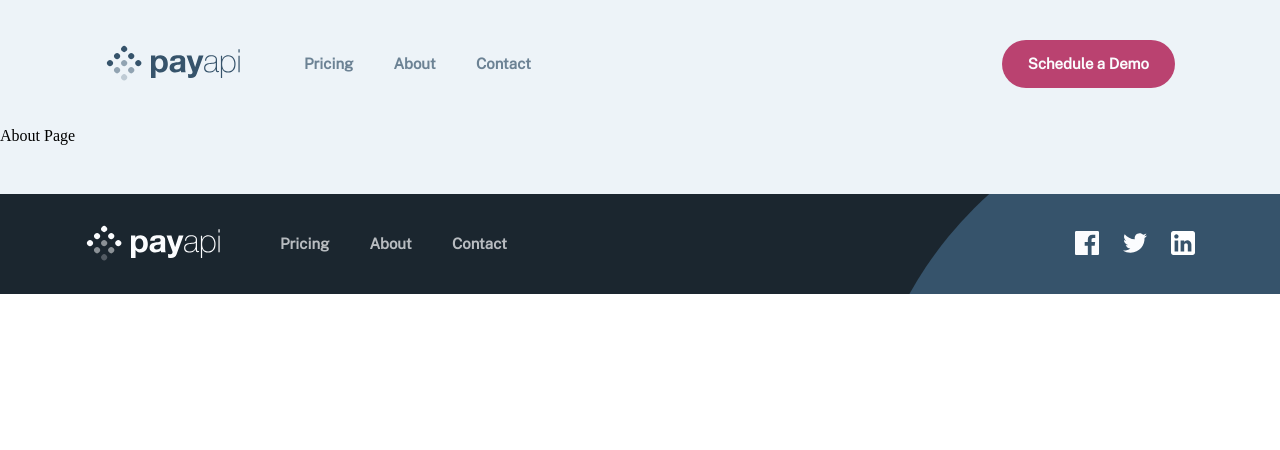
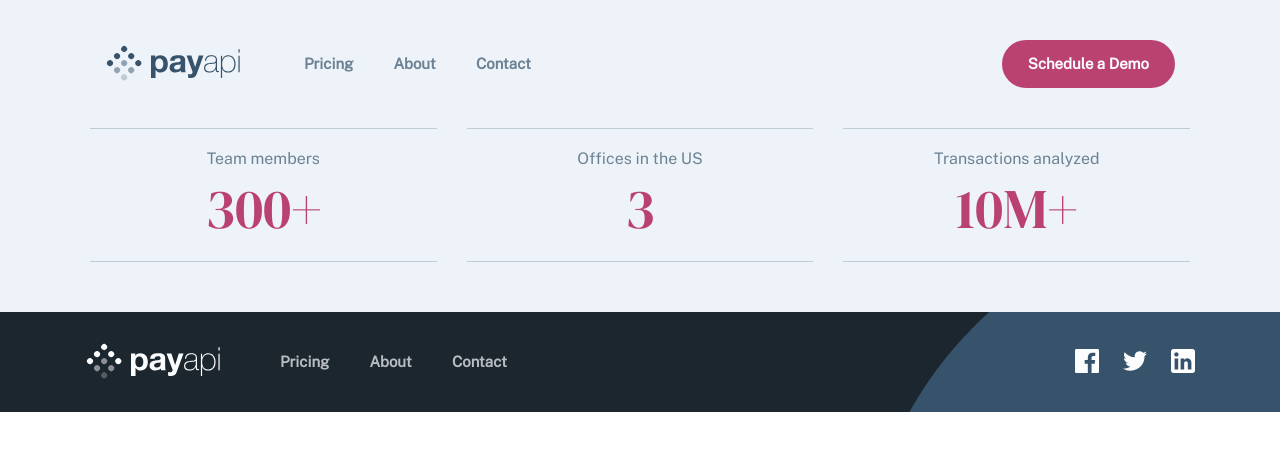
Before and after one commit to ljubica-work/payapi-multi-page-website, a React (Create React App) app: page /about in a window 1280 px wide. Shown: the top 450 px of the page. Built offline with nearby package versions, Linux system fonts and the light colour scheme.

Commit message:
infographic component for about page

```diff
--- /dev/null
+++ b/src/components/Infographic/Infographic.scss
@@ -0,0 +1,87 @@
+@import '../../styles/base.scss';
+
+.infographic {
+  text-align: center;
+
+  @include md {
+    display: flex;
+    justify-content: space-between;
+  }
+
+  @include lg {
+    max-width: 1100px;
+    margin: 0 auto;
+  }
+}
+
+.infographic__title {
+  @include simple-text(16px, 28px);
+  color: $sanJuanBlue;
+  opacity: 0.7;
+
+  @include md {
+    margin-top: 16px;
+  }
+}
+
+.infographic__number {
+  @include title-h2(56px, 72px);
+  color: $darkPink;
+
+  @include md {
+    margin-bottom: 16px;
+  }
+}
+
+.infographic__divider {
+  width: 100%;
+  height: 1px;
+  background-color: $sanJuanBlue;
+  opacity: 0.25;
+  display: none;
+  @include md {
+    display: block;
+  }
+}
+
+.infographic__card:first-child {
+  .infographic__divider:first-child {
+    display: block;
+    margin-bottom: 16px;
+    @include md {
+      margin-bottom: 0;
+    }
+  }
+}
+
+.infographic__card:last-child {
+  .infographic__divider:last-child {
+    display: block;
+    margin-top: 16px;
+    @include md {
+      margin-top: 0;
+    }
+  }
+}
+
+.infographic__card {
+  margin-bottom: 32px;
+  margin-right: 10px;
+  width: 100%;
+
+  @include md {
+    margin-bottom: 0;
+  }
+
+  @include lg {
+    margin-right: 30px;
+  }
+
+  &:last-child {
+    margin-bottom: none;
+
+    @include md {
+      margin-right: 0;
+    }
+  }
+}
--- /dev/null
+++ b/src/components/Infographic/index.jsx
@@ -0,0 +1,34 @@
+import React from 'react';
+
+import './Infographic.scss';
+
+const info = [
+  {
+    title: 'Team members',
+    number: '300+',
+  },
+  {
+    title: 'Offices in the US',
+    number: '3',
+  },
+  {
+    title: 'Transactions analyzed',
+    number: '10M+',
+  },
+];
+
+const Infographic = () => {
+  const renderNumberCards = () => {
+    return info.map((item) => (
+      <div className='infographic__card'>
+        <div className='infographic__divider'></div>
+        <h4 className='infographic__title'>{item.title}</h4>
+        <div className='infographic__number'>{item.number}</div>
+        <div className='infographic__divider'></div>
+      </div>
+    ));
+  };
+  return <div className='infographic'>{renderNumberCards()}</div>;
+};
+
+export default Infographic;
--- a/src/pages/About/index.jsx
+++ b/src/pages/About/index.jsx
@@ -1,13 +1,16 @@
 import React from 'react';
 
 import Layout from '../../components/Layout';
+import Infographic from '../../components/Infographic';
 
 import './About.scss';
 
 const About = () => {
   return (
     <Layout>
-      <h1>About Page</h1>
+      <div className='about'>
+        <Infographic />
+      </div>
     </Layout>
   );
 };
```
